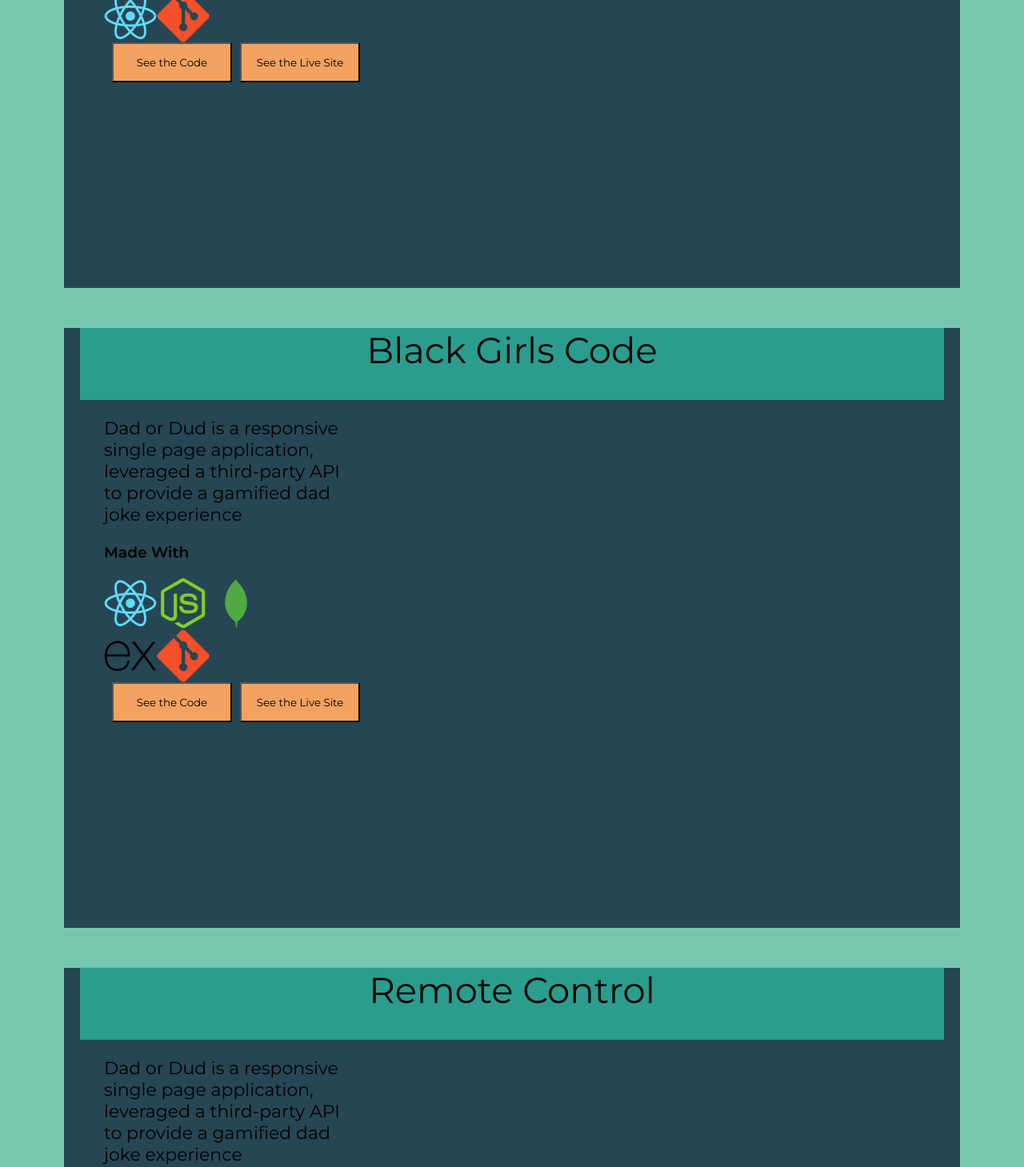
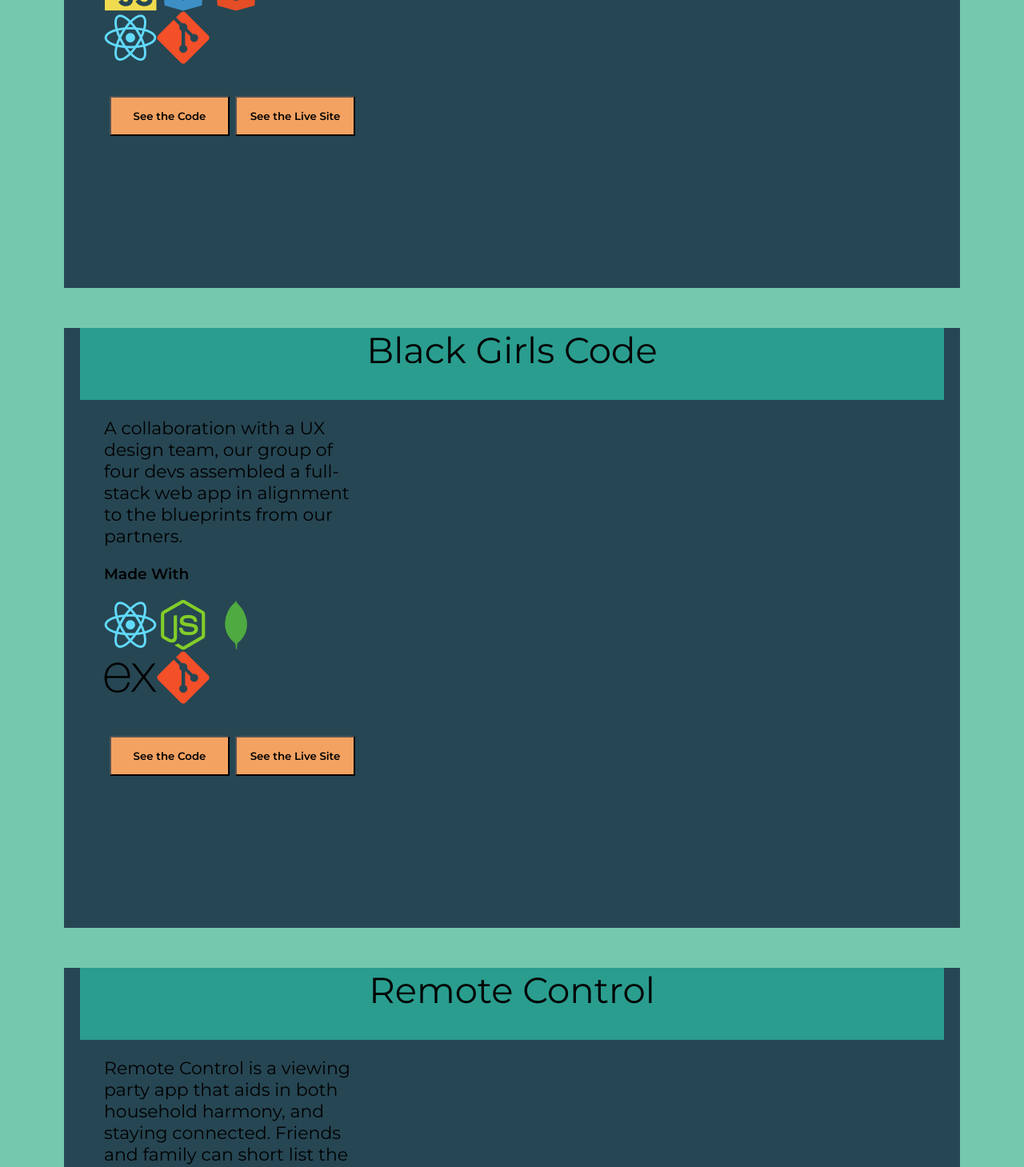
Before and after one commit to anna-schneider/Portfolio, a React (Create React App) app: page / in a window 1280 px wide. Shown: the part 2300-3759 px from the top of the page at 80% size. Built offline with nearby package versions, Linux system fonts and the light colour scheme.

Commit message:
Updated descriptions

```diff
--- a/src/App.js
+++ b/src/App.js
@@ -49,8 +49,7 @@ function App() {
 					/>
 					<Container
 						projectTitle="Fortunately"
-						description="Dad or Dud is a responsive single page application, leveraged a
-				third-party API to provide a gamified dad joke experience"
+						description="Bringing the boadwalk to your phone (mobile first, right?), Fortunately is a fortune-telling app built with React and a custom API via AirTable."
 						icons={[
 							"devicon-javascript-plain colored",
 							"devicon-css3-plain colored",
@@ -61,8 +60,7 @@ function App() {
 					/>
 					<Container
 						projectTitle="Black Girls Code"
-						description="Dad or Dud is a responsive single page application, leveraged a
-	  third-party API to provide a gamified dad joke experience"
+						description="A collaboration with a UX design team, our group of four devs assembled a full-stack web app in alignment to the blueprints from our partners."
 						icons={[
 							"devicon-react-original colored",
 							"devicon-nodejs-plain colored",
@@ -73,8 +71,8 @@ function App() {
 					/>
 					<Container
 						projectTitle="Remote Control"
-						description="Dad or Dud is a responsive single page application, leveraged a
-	  third-party API to provide a gamified dad joke experience"
+						description={`Remote Control is a viewing party app that aids in both household harmony, and staying connected. Friends and family can short list the movies they're interested in watching, and then rank them to decide a winner.
+After six days and countless cups of coffee, Remote Control was built using Rails, PostgreSQL and React on top of some home-spun CSS and JS`}
 						icons={[
 							"devicon-git-plain colored",
 							"devicon-rails-plain colored",
--- a/src/components/button/Button.css
+++ b/src/components/button/Button.css
@@ -1,15 +1,15 @@
 button {
-	/* display: flex; */
-	/* flex-direction: row; */
 	font-family: "Montserrat", sans-serif;
+	font-weight: bold;
 	height: 50px;
 	width: 150px;
+	margin-top: 40px;
 	background-color: #f4a261;
 }
 
 .project-btns {
 	display: inline;
-	margin-left: 10px;
+	margin-left: 7px;
 }
 
 .hvr-grow-rotate,
```
